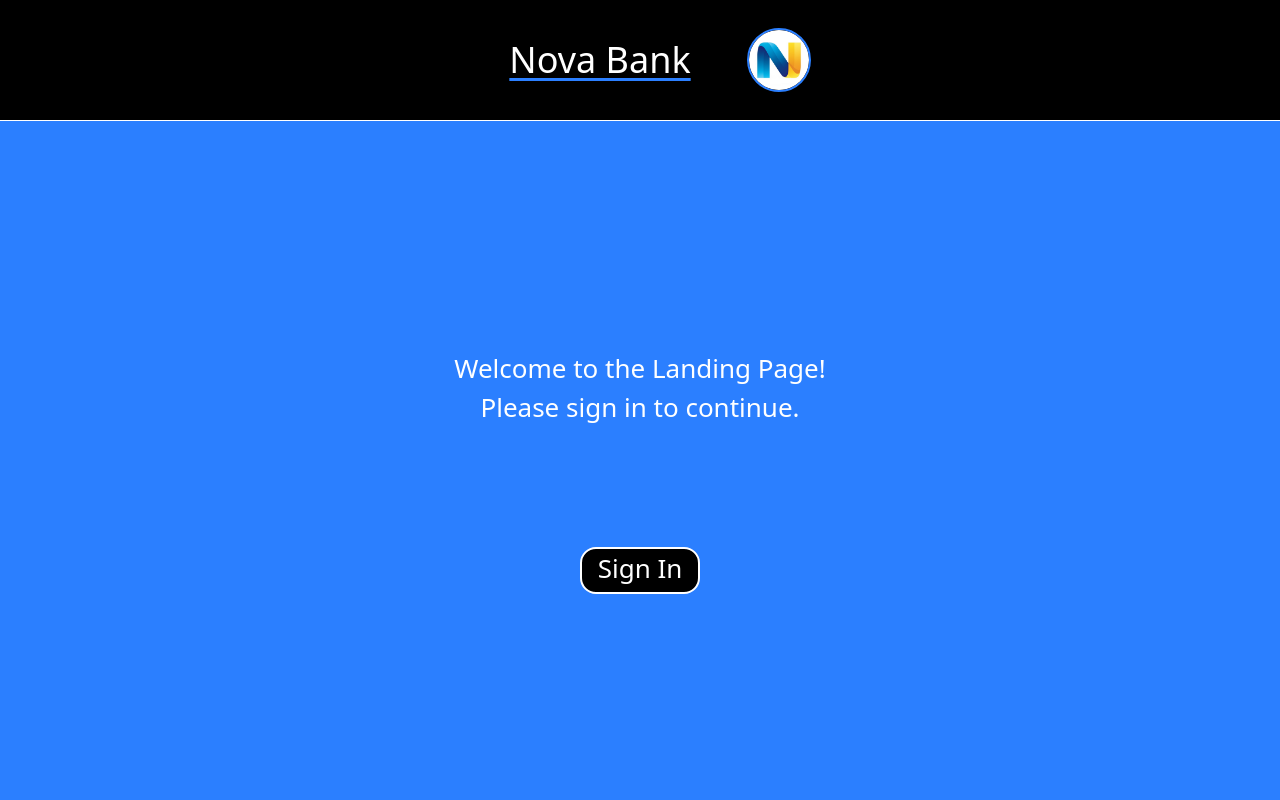
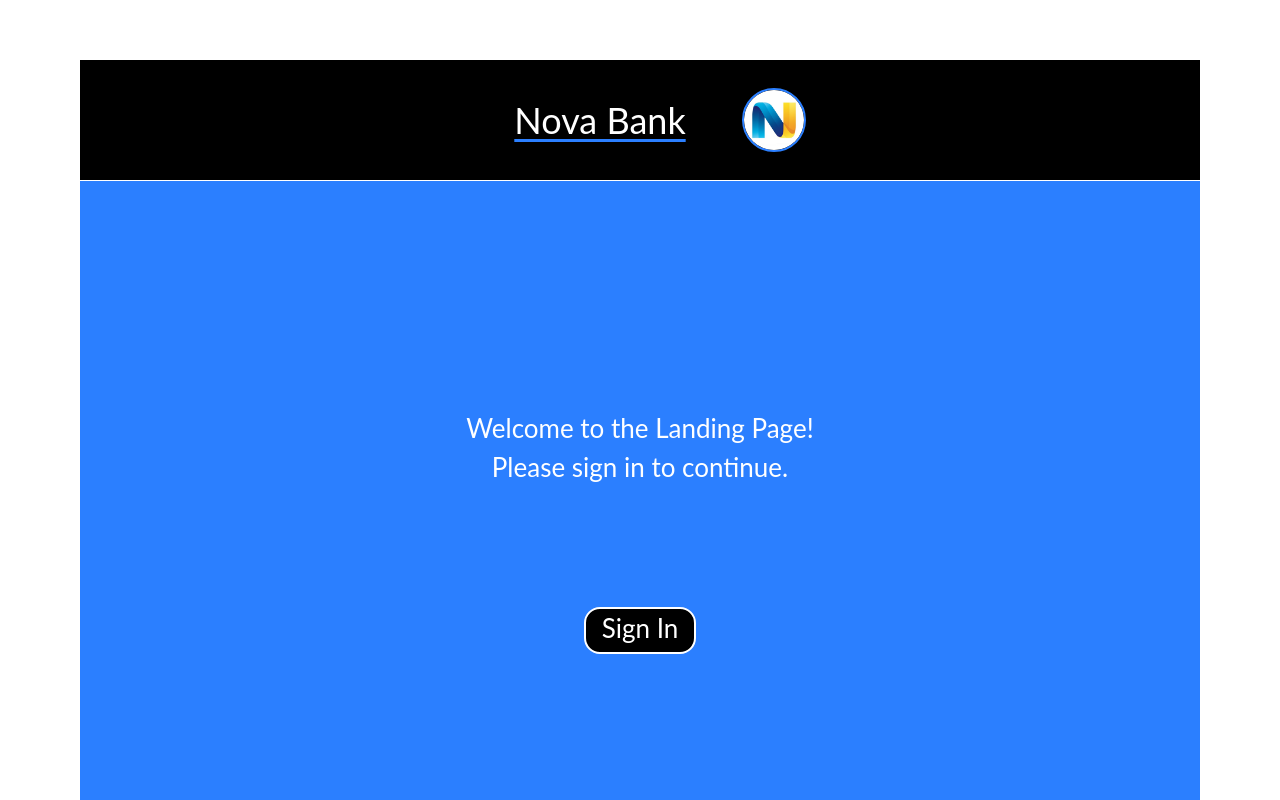
Before and after one commit to salt-community/jfs-2025-03-31-novabank-ab, a React (Vite) app in the folder frontend/: page / in a window 1280 px wide. Shown: the top 800 px of the page. Built offline with nearby package versions, Linux system fonts and the light colour scheme; no server answers.

Commit message:
give base design for every page

```diff
--- a/frontend/src/routes/__root.tsx
+++ b/frontend/src/routes/__root.tsx
@@ -1,16 +1,20 @@
 import { Outlet, createRootRoute } from '@tanstack/react-router'
-import { TanStackRouterDevtools } from '@tanstack/react-router-devtools'
-import { SignInButton, SignedIn, SignedOut, UserButton } from '@clerk/clerk-react'
+import { SignedIn } from '@clerk/clerk-react'
 
 import SideBar from '@/components/generic/SideBar'
 
 export const Route = createRootRoute({
   component: () => (
-    <>
-    <SignedIn>
-      <SideBar />
-    </SignedIn>
-      <Outlet />
-    </>
+    <div className="flex h-screen font-lato">
+      <SignedIn>
+        <aside className="w-1/5 h-screen">
+          <SideBar />
+        </aside>
+      </SignedIn>
+
+      <main className="flex-1 mx-20 my-15 h-full bg-white text-black">
+        <Outlet />
+      </main>
+    </div>
   ),
 })
```
